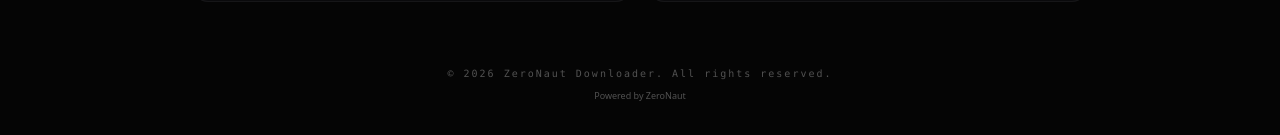
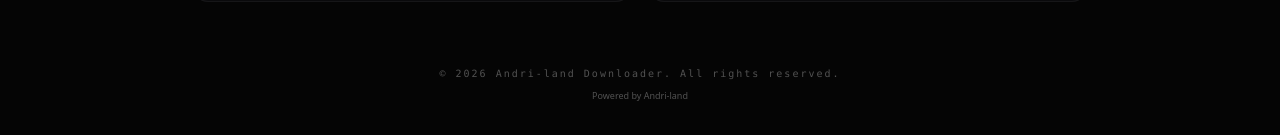
Before and after one commit to andricris20/downloader, a React (Vite) app: page / in a window 1280 px wide. Shown: the part 817-952 px from the top of the page. Built offline with nearby package versions, Linux system fonts and the light colour scheme.

Commit message:
Rename footer branding to Andri-land

```diff
--- a/src/App.jsx
+++ b/src/App.jsx
@@ -512,10 +512,10 @@ export default function App() {
 
         <footer className="mt-16 text-center opacity-30 hover:opacity-100 transition-opacity pb-8">
           <p className="text-[10px] text-white font-mono tracking-[0.2em] mb-2">
-            © 2026 ZeroNaut Downloader. All rights reserved.
+            © 2026 Andri-land Downloader. All rights reserved.
           </p>
           <div className="flex items-center justify-center gap-2 text-[9px] text-white">
-            <span>Powered by ZeroNaut</span>
+            <span>Powered by Andri-land</span>
           </div>
         </footer>
       </div>
```
